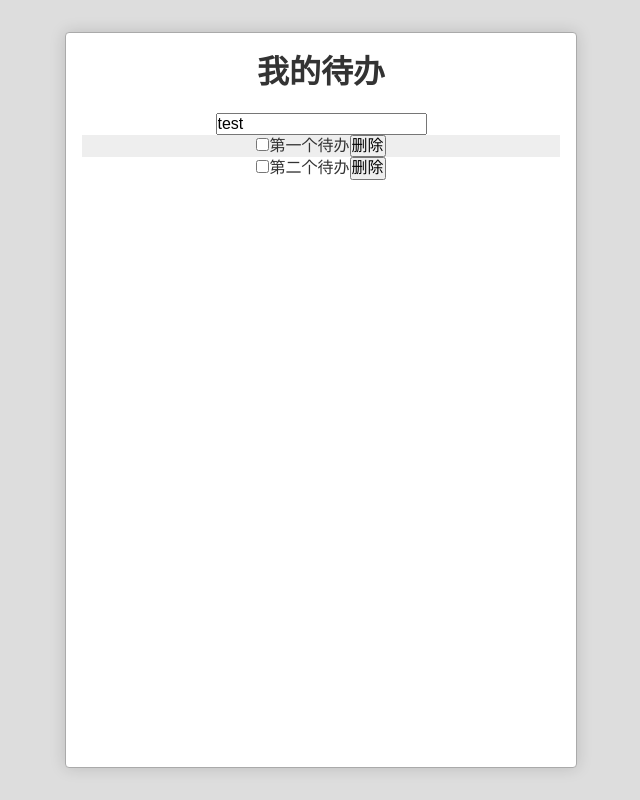
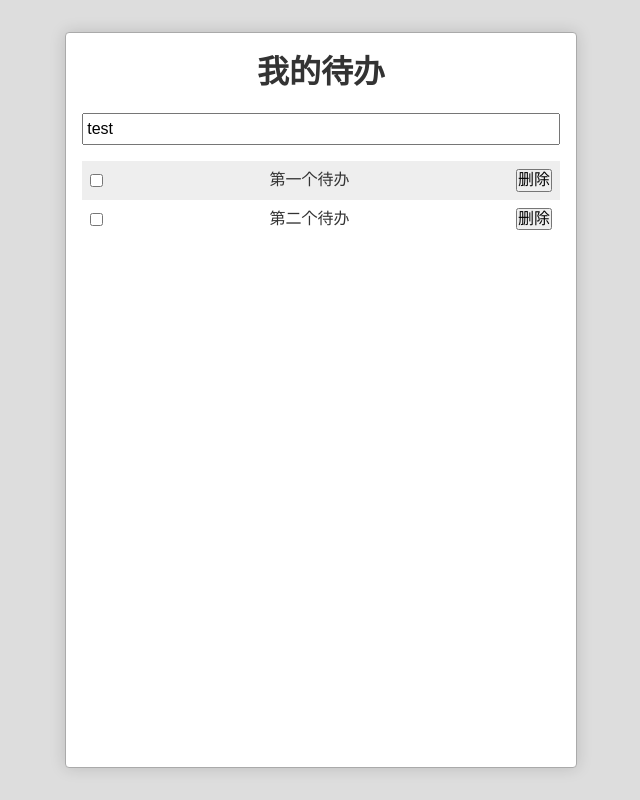
Before and after one commit to dandanloveJM/webpack-demo, a React (Create React App) app: page / in a window 1280 px wide. Shown: the whole page, without its empty margins (319-959 px from the left). Built offline with nearby package versions, Linux system fonts and the light colour scheme.

Commit message:
增加todoInput的样式

```diff
--- /dev/null
+++ b/src/TodoInput.css
@@ -0,0 +1,7 @@
+.TodoInput {
+    width: 100%;
+    line-height: 1.8;
+    margin-bottom: 1em;
+    font-size: 16px;
+    padding: 0 .2em;
+}
--- a/src/TodoInput.js
+++ b/src/TodoInput.js
@@ -1,8 +1,10 @@
 import React, { Component } from 'react'
+import './TodoInput.css'
 
 class TodoInput extends Component {
     render(){
         return <input type="text"  value={this.props.content}
+        className="TodoInput"
         onKeyPress={this.submit.bind(this)}
         onChange={this.changeTitle.bind(this)} />
     }
--- a/src/TodoItem.js
+++ b/src/TodoItem.js
@@ -1,5 +1,5 @@
 import React, { Component } from 'react'
-
+import './TodoItem.css'
 class TodoItem extends Component {
     render(){
         return (
```
